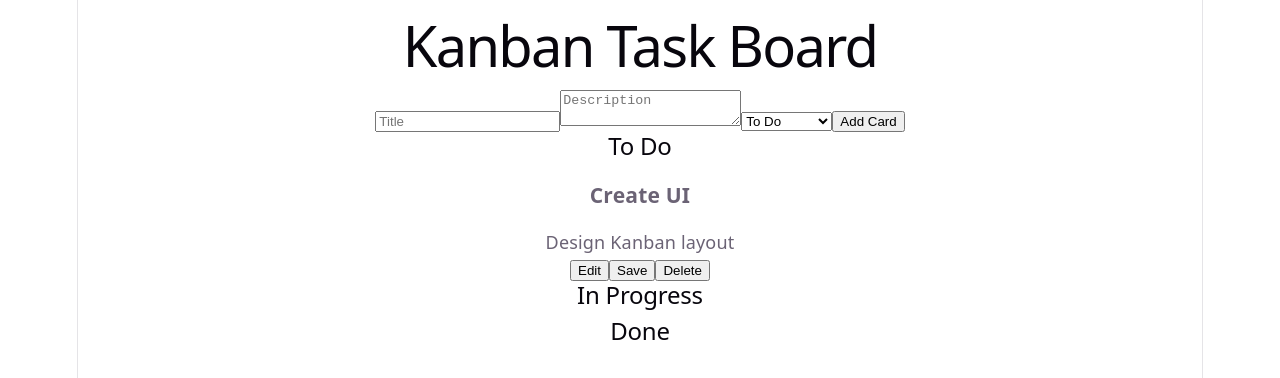
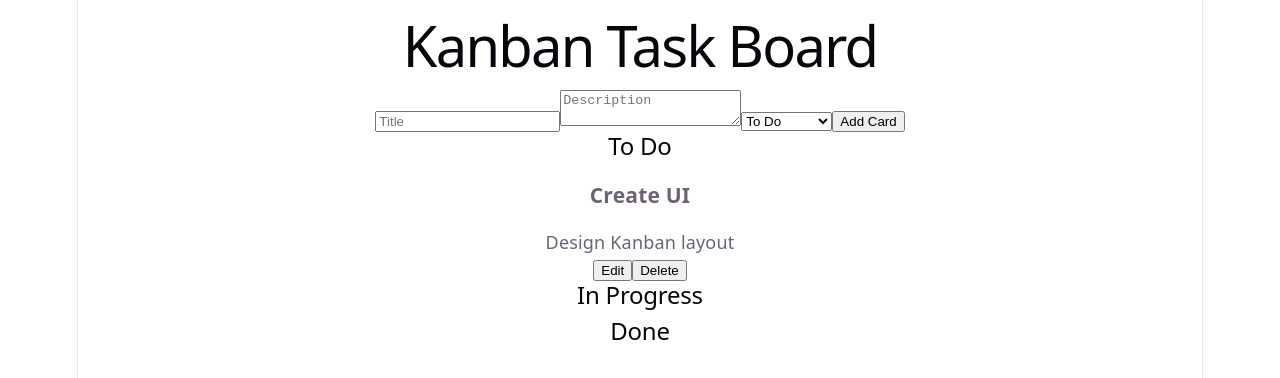
Before and after one commit to JebinDanielR/Kanban-Board, a React (Vite) app in the folder capstone-react/: page / in a window 1280 px wide. Shown: the top 378 px of the page. Built offline with nearby package versions, Linux system fonts and the light colour scheme.

Commit message:
Modified card with edit and delete buttons in normal mode and save and cancel buttons in Edit mode

```diff
--- a/capstone-react/src/Components/Card.jsx
+++ b/capstone-react/src/Components/Card.jsx
@@ -5,7 +5,7 @@ function Card({task,updateTask,deleteTask}) {
   const [isEditing, setIsEditing] = useState(false);
   const [title, setTitle] = useState(task.title);
   const [description, setDescription] = useState(task.description);
-  const handleSave = ()=>{
+  const handleSave = () => {
             updateTask({
               ...task,
               title,
@@ -14,33 +14,44 @@ function Card({task,updateTask,deleteTask}) {
             setIsEditing(false);
         };
 
+  const handleCancel = () => {
+            setTitle(task.title);
+            setDescription(task.description);
+            setIsEditing(false);
+        };
+
   return (
     <div className="card">
 
       {
-        isEditing ? (
-          <form>
+  isEditing ? (<>
       <input
         type="text"
         value={title}
-              onChange={(e)=>setTitle(e.target.value)}/>
+        onChange={(e) => setTitle(e.target.value)}
+      />
 
       <textarea
         value={description}
-              onChange={(e)=>setDescription(e.target.value)}/>
+        onChange={(e) => setDescription(e.target.value)}
+      />
 
-            <button type="button">
-              Save
-            </button>
-          </form>
-          ) :(
+      <button onClick={handleSave}>Save</button>
+      <button onClick={handleCancel}>Cancel</button>
+    </>
+
+  ) : (
+
     <>
       <h3>{task.title}</h3>
+
       <p>{task.description}</p>
-            <button onClick={()=>setIsEditing(true)}>Edit</button>
-            <button onClick={handleSave}>Save</button>
-            <button onClick={()=>deleteTask(task.id)}>Delete</button>
+
+      <button onClick={() => setIsEditing(true)}>Edit</button>
+
+      <button onClick={() => deleteTask(task.id)}>Delete</button>
     </>
+
   )
 }
 
```
Lines whose indentation alone changed are shown as unchanged.
